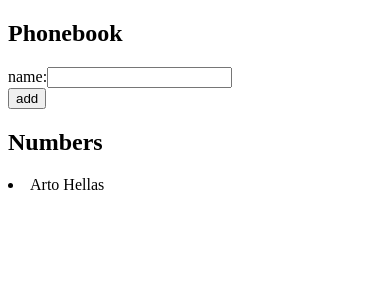
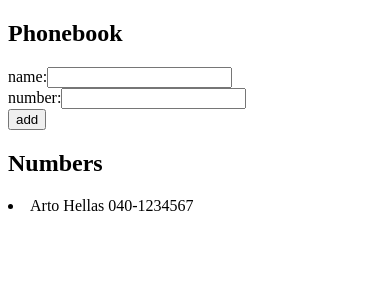
Before and after one commit to mochoteimoso/FullStackOpen, a React (Vite) app in the folder part2/phonebook/: page / in a window 390 px wide. Shown: the top 300 px of the page. Built offline with nearby package versions, Linux system fonts and the light colour scheme.

Commit message:
Phonebook step 3 - Add input field for adding a phone number

```diff
--- a/part2/phonebook/src/App.jsx
+++ b/part2/phonebook/src/App.jsx
@@ -1,18 +1,19 @@
 import { useState } from 'react'
 
-const Person = ({ name }) => {
+const Person = ({ name, number }) => {
   return (
-    <li> {name} </li>
+    <li> {name} {number} </li>
   )
 }
 
 const App = () => {
   const [persons, setPersons] = useState([
-    { name: 'Arto Hellas' }
+    { name: 'Arto Hellas', number: '040-1234567'}
   ])
   const [newName, setNewName] = useState('')
+  const [newNumber, setNewNumber] = useState('')
 
-  const addName = (event) => {
+  const addPerson = (event) => {
     event.preventDefault()
 
     const nameAlreadyExists = persons.some(
@@ -25,10 +26,12 @@ const App = () => {
 
     else {
       const personObject = {
-        name: newName
+        name: newName,
+        number: newNumber
       }
       setPersons(persons.concat(personObject))
       setNewName('')
+      setNewNumber('')
     }
   }
 
@@ -37,15 +40,27 @@ const App = () => {
     setNewName(event.target.value)
   }
 
+   const handleNumberChange = (event) => {
+    console.log(event.target.value)
+    setNewNumber(event.target.value)
+  }
+
   return (
     <div>
       <h2>Phonebook</h2>
-      <form onSubmit={addName}>
+      <form onSubmit={addPerson}>
         <div>
           name:
           <input
             value={newName}
             onChange={handleNameChange}
+          />
+        </div>
+         <div>
+          number:
+          <input
+            value={newNumber}
+            onChange={handleNumberChange}
           />
         </div>
         <div>
@@ -54,7 +69,7 @@ const App = () => {
       </form>
       <h2>Numbers</h2>
         {persons.map(person =>
-            <Person key={person.name} name={person.name} />
+            <Person key={person.name} name={person.name} number={person.number}/>
         )}
     </div>
   )
```
